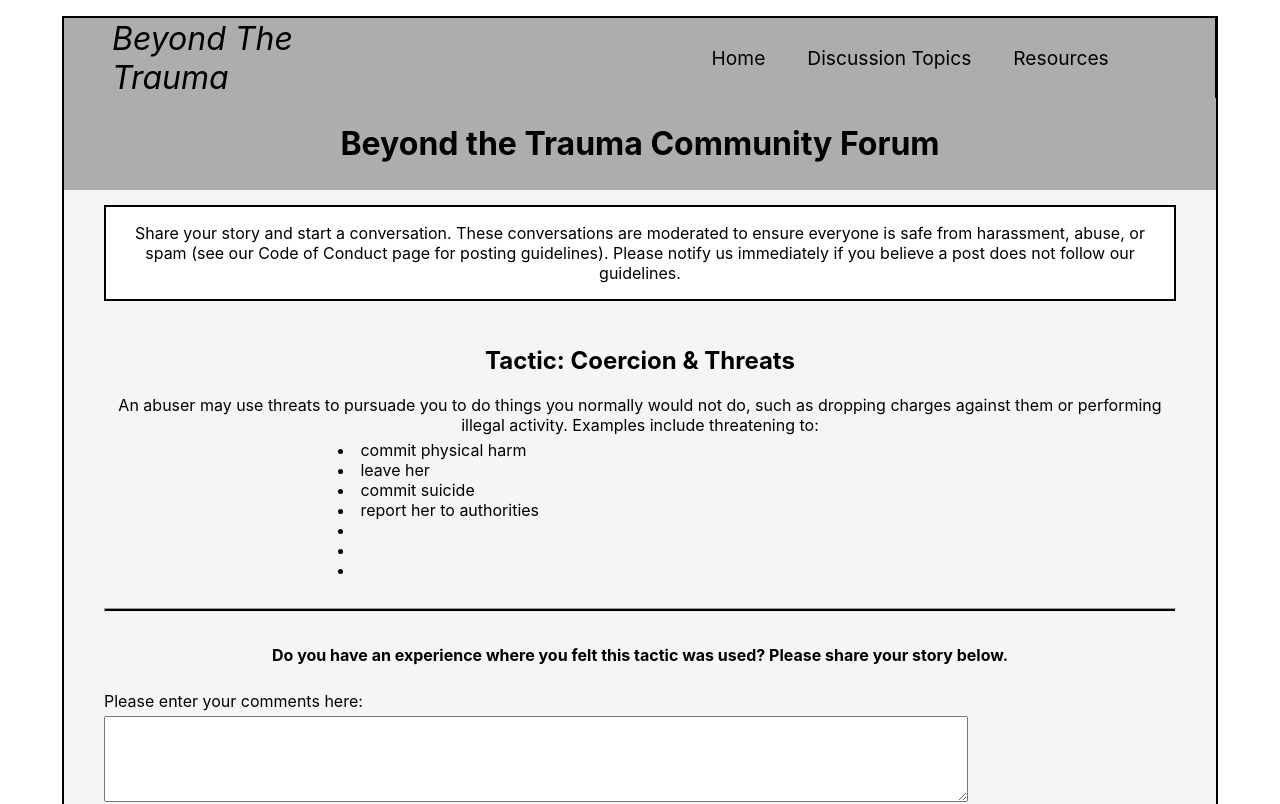
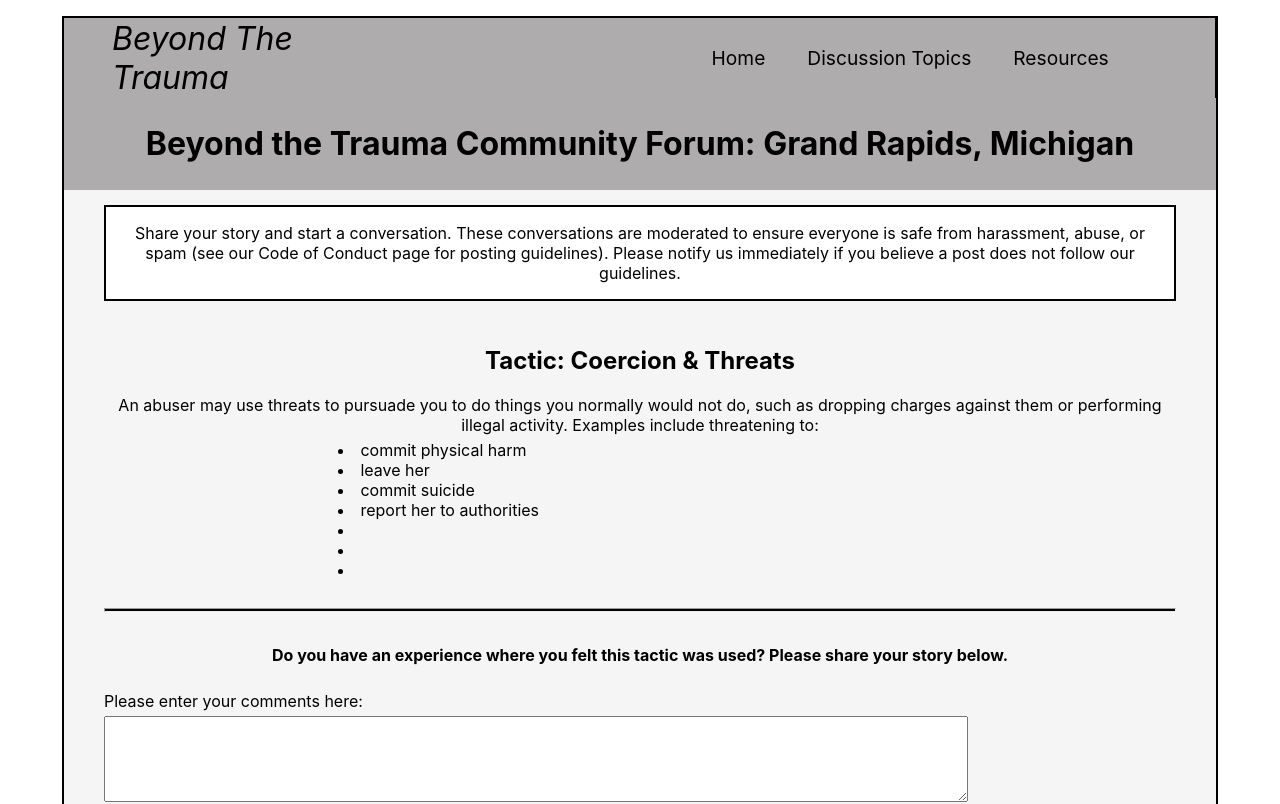
Before and after one commit to jengerred/Beyond-the-Trauma-Community-Forum, a React (Create React App) app: page /Tactic1 in a window 1280 px wide. Shown: the top 804 px of the page. Built offline with nearby package versions, Linux system fonts and the light colour scheme.

Commit message:
Update forumData.js
adding ": Grand Rapids, Michigan"

```diff
--- a/src/components/forumData.js
+++ b/src/components/forumData.js
@@ -23,7 +23,7 @@ function ForumData(props) {
   return (
     <>
     <div className="top-bar">
-        <h1>Beyond the Trauma Community Forum</h1>
+        <h1>Beyond the Trauma Community Forum: Grand Rapids, Michigan</h1>
         </div>
 
         <div className="main">
```
